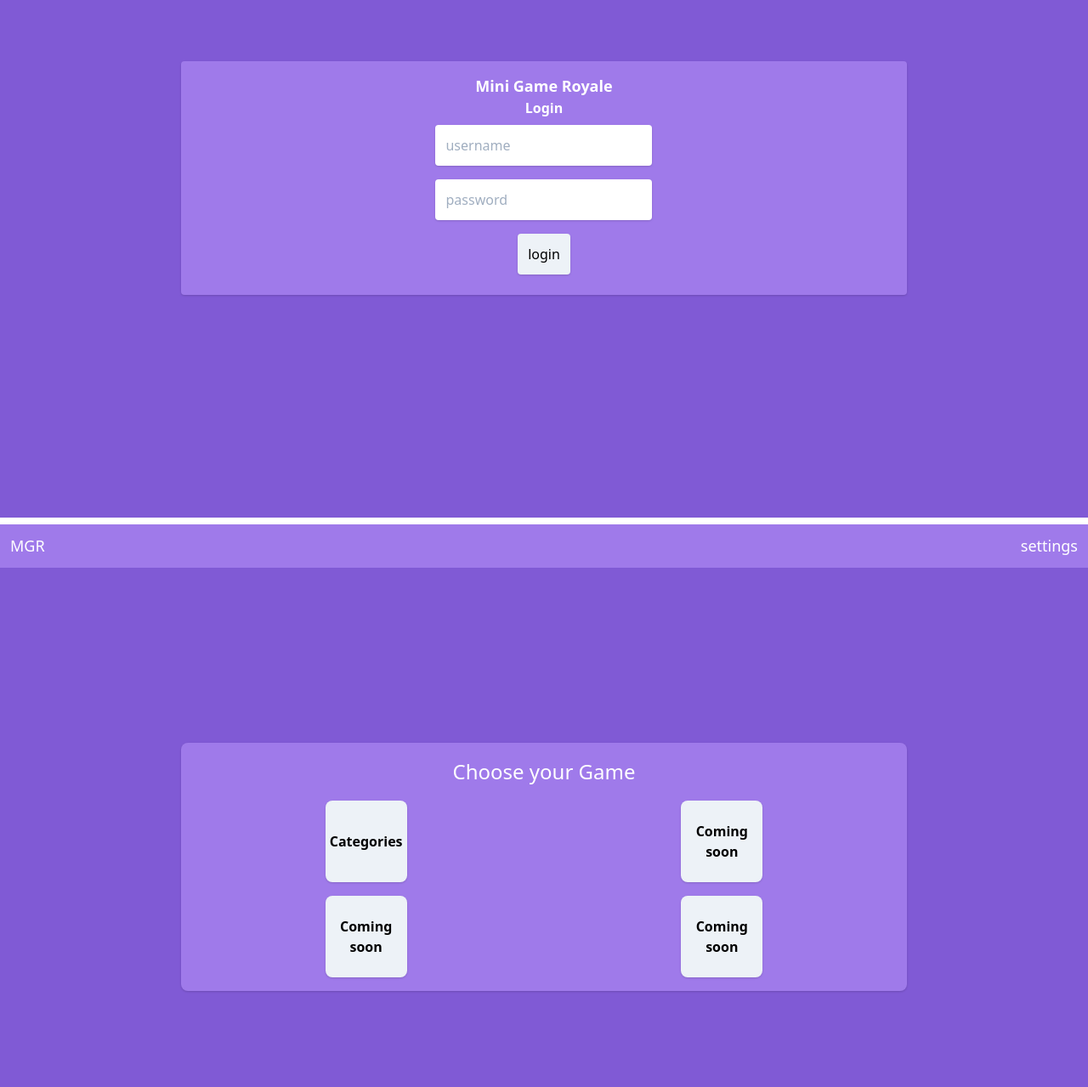
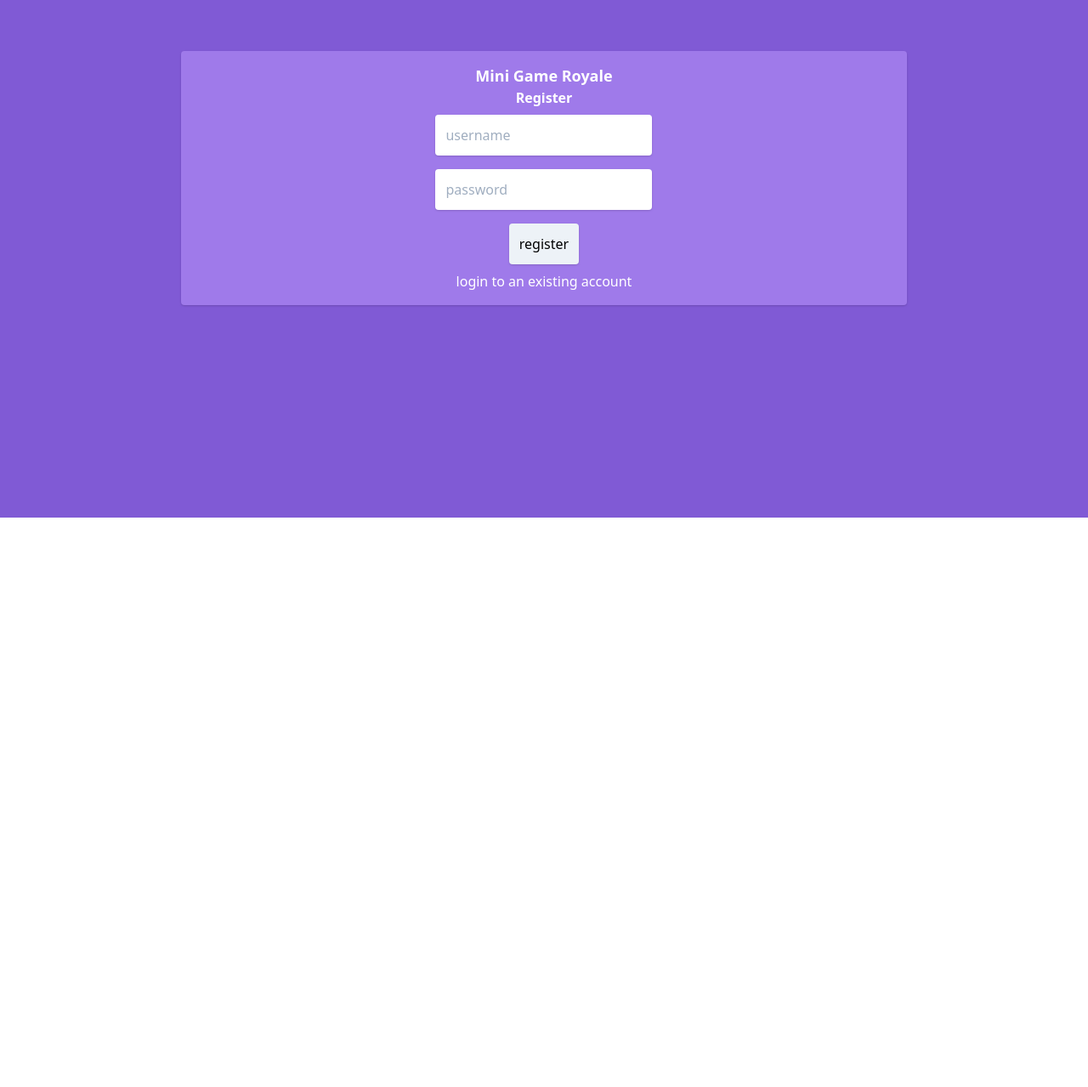
Before and after one commit to XavierLaRosa/mini-game-royale-web-front, an Angular app: page /register in a window 1280 px wide. Before the commit this address led to /. Shown: the part 191-1470 px from the top of the page at 85% size. After the commit the page ends 800 px from the top, so only its background shows below. Built offline with nearby package versions, Linux system fonts and the light colour scheme.

Commit message:
added home, login, and register routes

```diff
--- a/src/app/app-routing.module.ts
+++ b/src/app/app-routing.module.ts
@@ -1,8 +1,15 @@
 import { NgModule } from '@angular/core';
 import { Routes, RouterModule } from '@angular/router';
+import { HomeComponent } from './pages/home/home.component';
+import { LoginComponent } from './pages/login/login.component';
+import { RegisterComponent } from './pages/register/register.component';
 
 
-const routes: Routes = [];
+const routes: Routes = [
+  { path: '', component: LoginComponent },
+  { path: 'register', component: RegisterComponent },
+  { path: 'home', component: HomeComponent }
+];
 
 @NgModule({
   imports: [RouterModule.forRoot(routes)],
--- a/src/app/app.component.html
+++ b/src/app/app.component.html
@@ -1,50 +1 @@
-<div class="h-screen bg-purple-600 text-white flex flex-col justify-center items-center">
-  <form action="" class="bg-purple-500 shadow rounded p-4 flex flex-col justify-around items-center w-8/12">
-    <p class="text-lg font-bold text-center">Mini Game Royale</p>
-    <p class="text-base font-bold text-center">Login</p>
-    <input type="text" placeholder="username" class="rounded shadow text-black p-3 m-2">
-    <input type="text" placeholder="password" class="rounded shadow text-black p-3 m-2">
-    <button class="bg-gray-200 text-black p-3 m-2 rounded shadow">login</button>
-  </form>
-</div>
-
-<div class="h-screen bg-purple-600 text-white flex flex-col justify-between items-center mt-2">
-  <nav class="bg-purple-500 p-3 w-full flex flex-row justify-between">
-    <p class="text-lg">MGR</p>
-    <p class="text-lg">settings</p>
-  </nav>
-
-  <div class="bg-purple-500 p-2 flex flex-col justify-around items-center w-8/12 rounded-lg shadow">
-    <p class="text-2xl text-center my-2">
-      Choose your Game
-    </p>
-    <div class="flex flex-row justify-around items-center w-full">
-      <div class="bg-gray-200 p-3 flex flex-col justify-center items-center w-24 h-24 m-2 rounded-lg shadow">
-        <p class="text-black font-bold text-center">
-          Categories
-        </p>
-      </div>
-      <div class="bg-gray-200 p-3 flex flex-col justify-center items-center w-24 h-24 m-2 rounded-lg shadow">
-        <p class="text-black font-bold text-center">
-          Coming soon
-        </p>
-      </div>
-    </div>
-    <div class="flex flex-row justify-around items-center w-full">
-      <div class="bg-gray-200 p-3 flex flex-col justify-center items-center w-24 h-24 m-2 rounded-lg shadow">
-        <p class="text-black font-bold text-center">
-          Coming soon
-        </p>
-      </div>
-      <div class="bg-gray-200 p-3 flex flex-col justify-center items-center w-24 h-24 m-2 rounded-lg shadow">
-        <p class="text-black font-bold text-center">
-          Coming soon
-        </p>
-      </div>
-    </div>
-  </div>
-
-  <footer class="bg-purple-500 p-3 w-full flex flex-row justify-between">
-    <p class="text-sm">Developed by Xavier La Rosa</p>
-  </footer>
-</div>
+<router-outlet></router-outlet>
--- a/src/app/pages/home/home.component.html
+++ b/src/app/pages/home/home.component.html
@@ -1 +1,40 @@
-<p>home works!</p>
+<div class="h-screen bg-purple-600 text-white flex flex-col justify-between items-center">
+    <nav class="bg-purple-500 p-3 w-full flex flex-row justify-between">
+        <p class="text-lg">MGR</p>
+        <p class="text-lg">settings</p>
+    </nav>
+
+    <div class="bg-purple-500 p-2 flex flex-col justify-around items-center w-8/12 rounded-lg shadow">
+        <p class="text-2xl text-center my-2">
+        Choose your Game
+        </p>
+        <div class="flex flex-row justify-around items-center w-full">
+        <div class="bg-gray-200 p-3 flex flex-col justify-center items-center w-24 h-24 m-2 rounded-lg shadow">
+            <p class="text-black font-bold text-center">
+            Categories
+            </p>
+        </div>
+        <div class="bg-gray-200 p-3 flex flex-col justify-center items-center w-24 h-24 m-2 rounded-lg shadow">
+            <p class="text-black font-bold text-center">
+            Coming soon
+            </p>
+        </div>
+        </div>
+        <div class="flex flex-row justify-around items-center w-full">
+        <div class="bg-gray-200 p-3 flex flex-col justify-center items-center w-24 h-24 m-2 rounded-lg shadow">
+            <p class="text-black font-bold text-center">
+            Coming soon
+            </p>
+        </div>
+        <div class="bg-gray-200 p-3 flex flex-col justify-center items-center w-24 h-24 m-2 rounded-lg shadow">
+            <p class="text-black font-bold text-center">
+            Coming soon
+            </p>
+        </div>
+        </div>
+    </div>
+
+    <footer class="bg-purple-500 p-3 w-full flex flex-row justify-between">
+        <p class="text-sm">Developed by Xavier La Rosa</p>
+    </footer>
+</div>
--- a/src/app/pages/login/login.component.html
+++ b/src/app/pages/login/login.component.html
@@ -1 +1,10 @@
-<p>login works!</p>
+<div class="h-screen bg-purple-600 text-white flex flex-col justify-center items-center">
+    <form action="" class="bg-purple-500 shadow rounded p-4 flex flex-col justify-around items-center w-8/12">
+        <p class="text-lg font-bold text-center">Mini Game Royale</p>
+        <p class="text-base font-bold text-center">Login</p>
+        <input type="text" placeholder="username" class="rounded shadow text-black p-3 m-2">
+        <input type="text" placeholder="password" class="rounded shadow text-black p-3 m-2">
+        <button routerLink="/home" class="bg-gray-200 text-black p-3 m-2 rounded shadow">login</button>
+        <a routerLink="/register">register a new account</a>
+    </form>
+</div>
--- a/src/app/pages/register/register.component.html
+++ b/src/app/pages/register/register.component.html
@@ -1 +1,10 @@
-<p>register works!</p>
+<div class="h-screen bg-purple-600 text-white flex flex-col justify-center items-center">
+    <form action="" class="bg-purple-500 shadow rounded p-4 flex flex-col justify-around items-center w-8/12">
+        <p class="text-lg font-bold text-center">Mini Game Royale</p>
+        <p class="text-base font-bold text-center">Register</p>
+        <input type="text" placeholder="username" class="rounded shadow text-black p-3 m-2">
+        <input type="text" placeholder="password" class="rounded shadow text-black p-3 m-2">
+        <button routerLink="/home" class="bg-gray-200 text-black p-3 m-2 rounded shadow">register</button>
+        <a routerLink="/">login to an existing account</a>
+    </form>
+</div>
```
